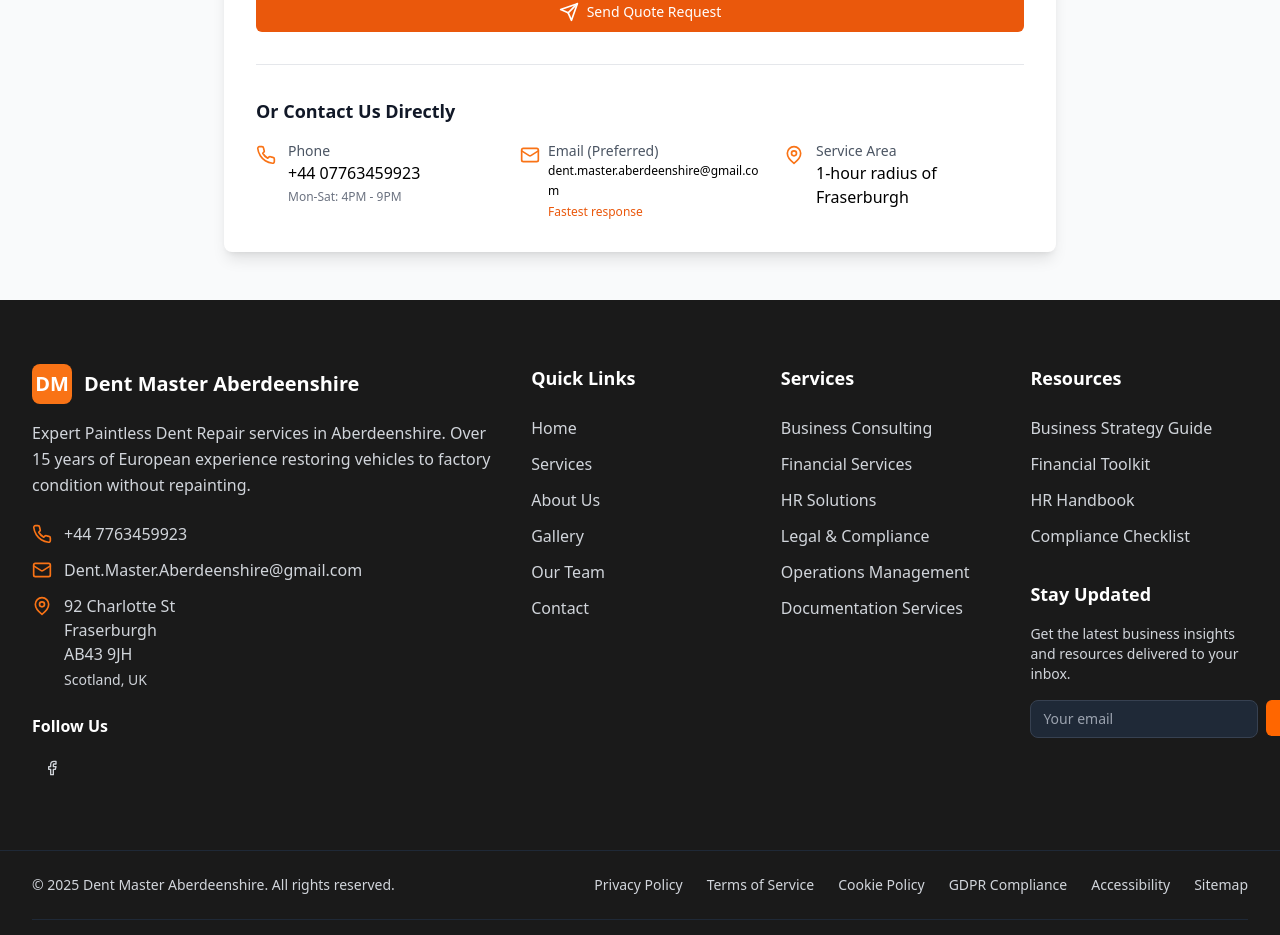
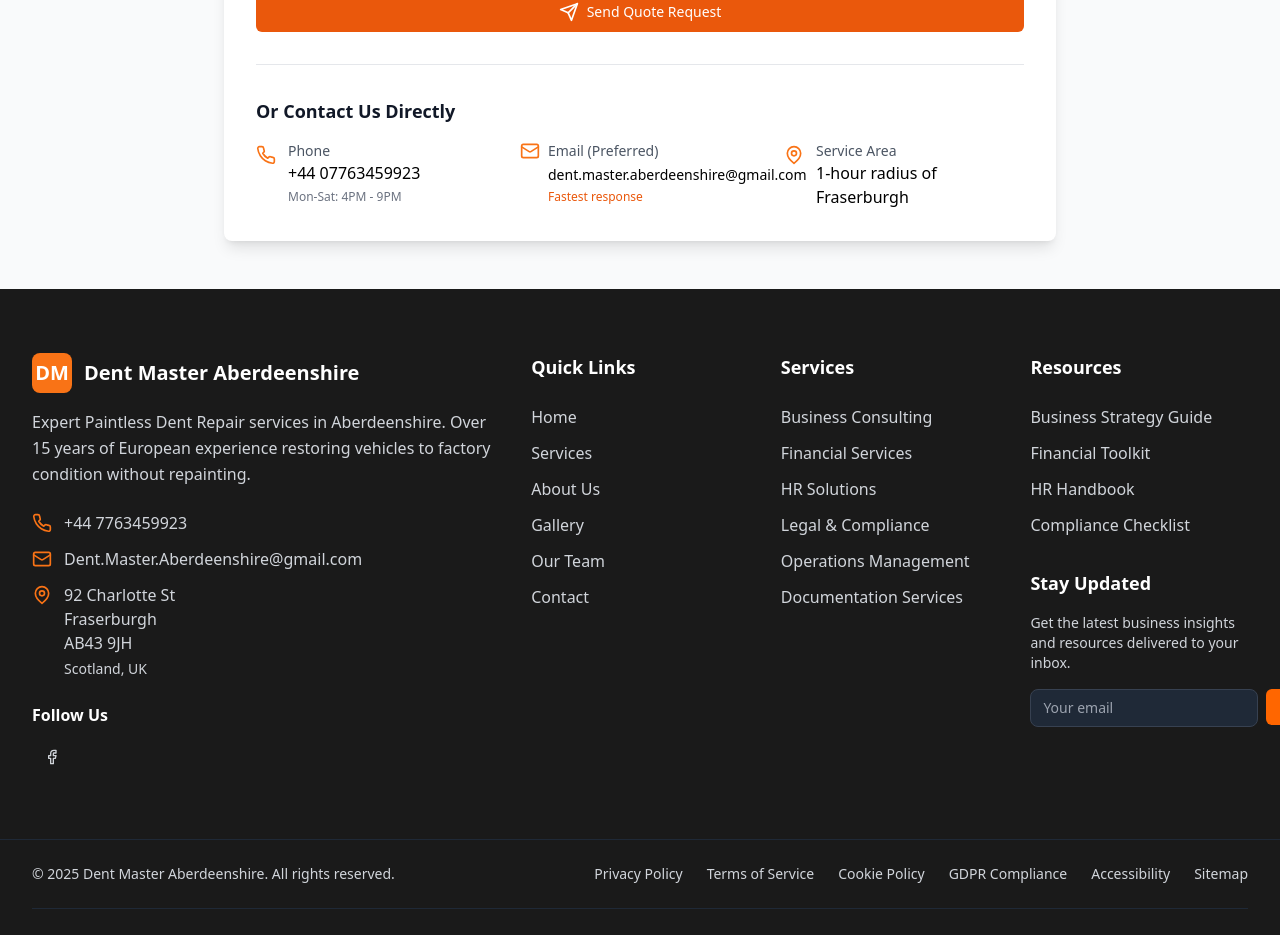
Before and after one commit to dnasilow/PDR_ML, a React (Vite) app: page / in a window 1280 px wide. Shown: the part 4750-5685 px from the top of the page. Built offline with nearby package versions, Linux system fonts and the light colour scheme.

Commit message:
Improve email layout alignment - align email text under icon with original font size

```diff
--- a/src/components/Quote.jsx
+++ b/src/components/Quote.jsx
@@ -364,11 +364,13 @@ const Quote = () => {
                 </div>
               </div>
 
-              <div className="flex items-start">
-                <Mail className="w-5 h-5 text-orange-500 mr-2 mt-1 flex-shrink-0" />
-                <div className="min-w-0 flex-1">
+              <div className="flex flex-col items-start">
+                <div className="flex items-center mb-1">
+                  <Mail className="w-5 h-5 text-orange-500 mr-2 flex-shrink-0" />
                   <p className="text-sm text-gray-600">Email (Preferred)</p>
-                  <p className="font-medium text-xs break-all leading-relaxed">dent.master.aberdeenshire@gmail.com</p>
+                </div>
+                <div className="pl-7">
+                  <p className="font-medium text-sm break-words">dent.master.aberdeenshire@gmail.com</p>
                   <p className="text-xs text-orange-600 mt-1 font-medium">Fastest response</p>
                 </div>
               </div>
```
